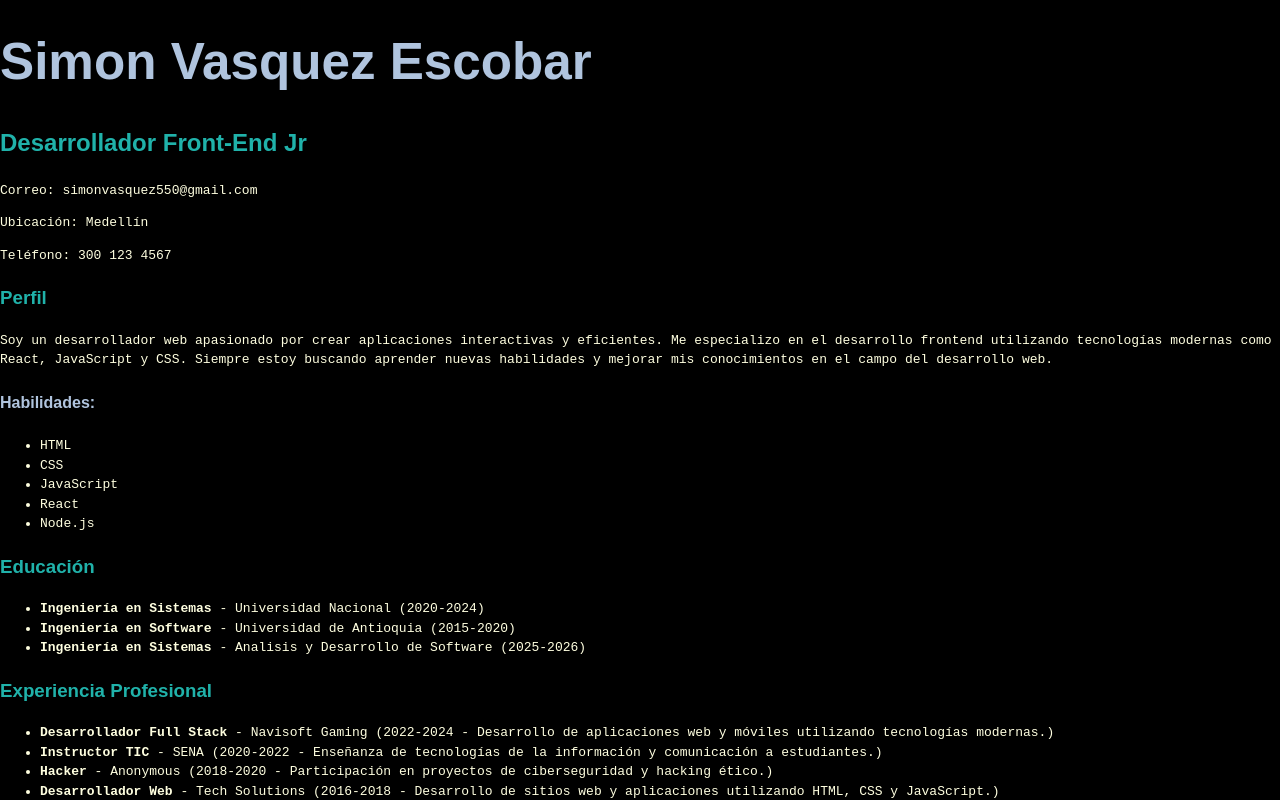
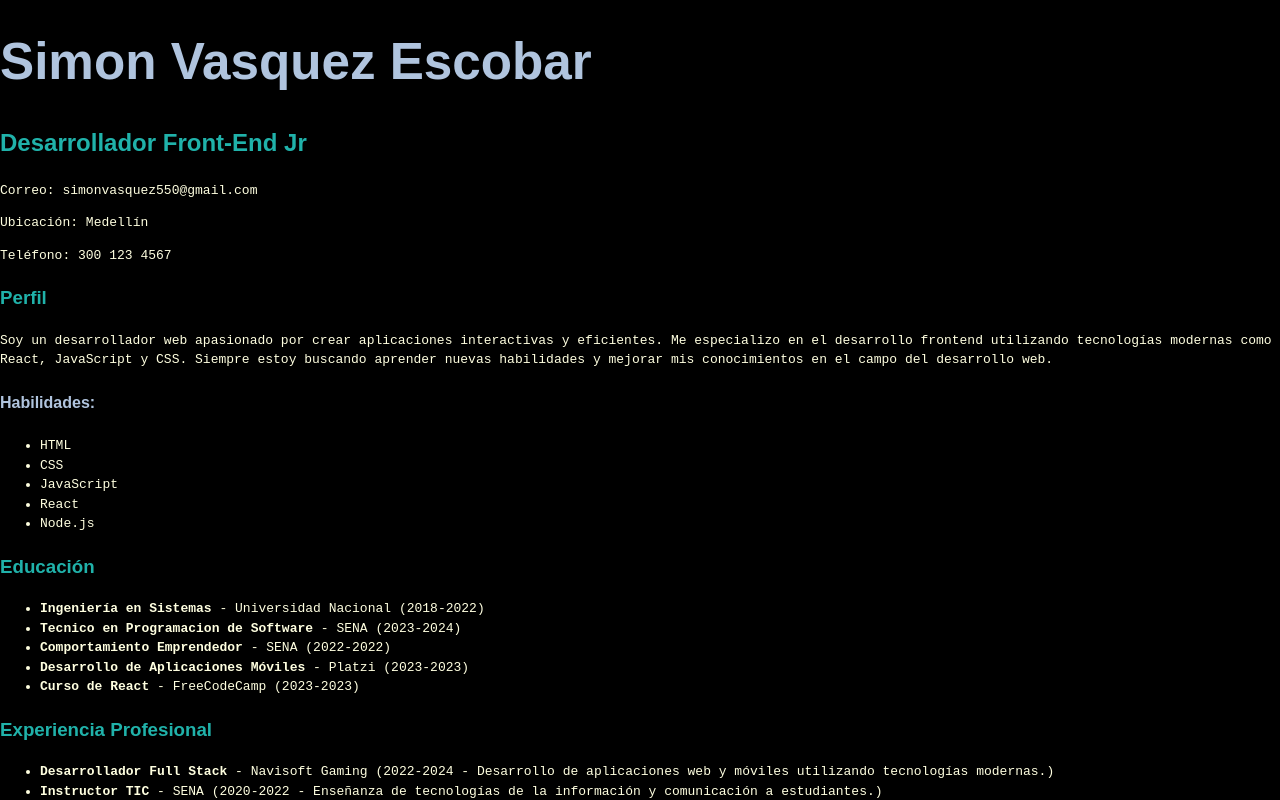
Before and after one commit to Simonvasquez0811/Cv, a React (Vite) app: page / in a window 1280 px wide. Shown: the top 800 px of the page. Built offline with nearby package versions, Linux system fonts and the light colour scheme.

Commit message:
componente educacion dinamico con formacion complementaria

```diff
--- a/src/components/educacion.jsx
+++ b/src/components/educacion.jsx
@@ -1,17 +1,30 @@
 export default function Educacion() {
+  const educacion = [
+    { id: 1, titulo: "Ingeniería en Sistemas", instituto: "Universidad Nacional", periodo: "2018-2022" },
+    {id: 2, titulo: " Tecnico en Programacion de Software", instituto: "SENA", periodo: "2023-2024" },
+    {id: 3, titulo: "Comportamiento Emprendedor", instituto: "SENA", periodo: "2022-2022" },
+    {id: 4, titulo: "Desarrollo de Aplicaciones Móviles", instituto: "Platzi", periodo: "2023-2023" },
+    {id: 5, titulo: "Curso de React", instituto: "FreeCodeCamp", periodo: "2023-2023" }
+  ];
+
+  if (educacion.length === 0) {
+    return (
+      <section>
+        <h3>Educación</h3>
+        <p>No se ha registrado educación.</p>
+      </section>
+    );
+  }
+
   return (
     <section>
       <h3>Educación</h3>
       <ul>
-        <li>
-          <strong>Ingeniería en Sistemas</strong> - Universidad Nacional (2020-2024)
-        </li>
-         <li>
-          <strong>Ingeniería en Software</strong> - Universidad de Antioquia (2015-2020)
-        </li>
-         <li>
-          <strong>Ingeniería en Sistemas</strong> - Analisis y Desarrollo de Software (2025-2026)
-        </li>
+        {educacion.map((edu) => (
+          <li key={edu.id}>
+            <strong>{edu.titulo}</strong> - {edu.instituto} ({edu.periodo})
+          </li>
+        ))}
       </ul>
     </section>
   );
```
